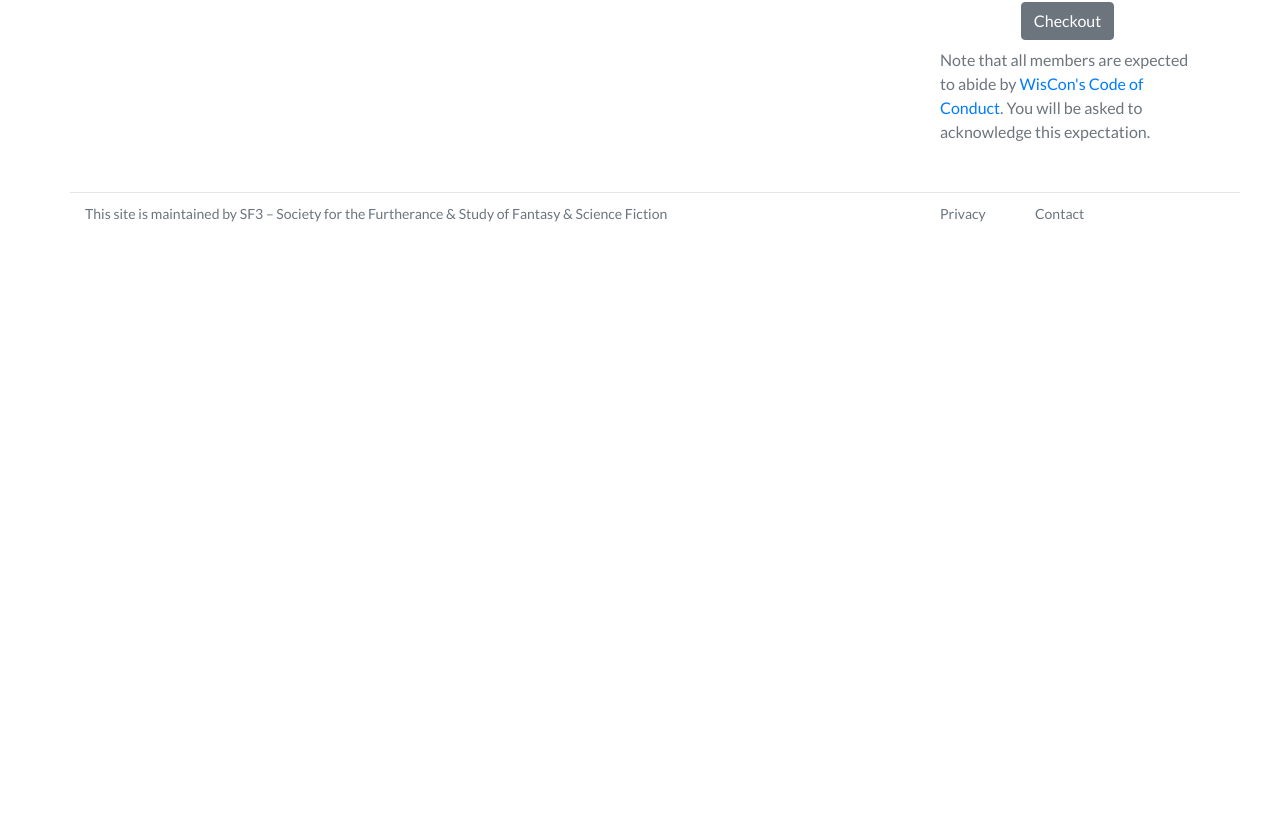
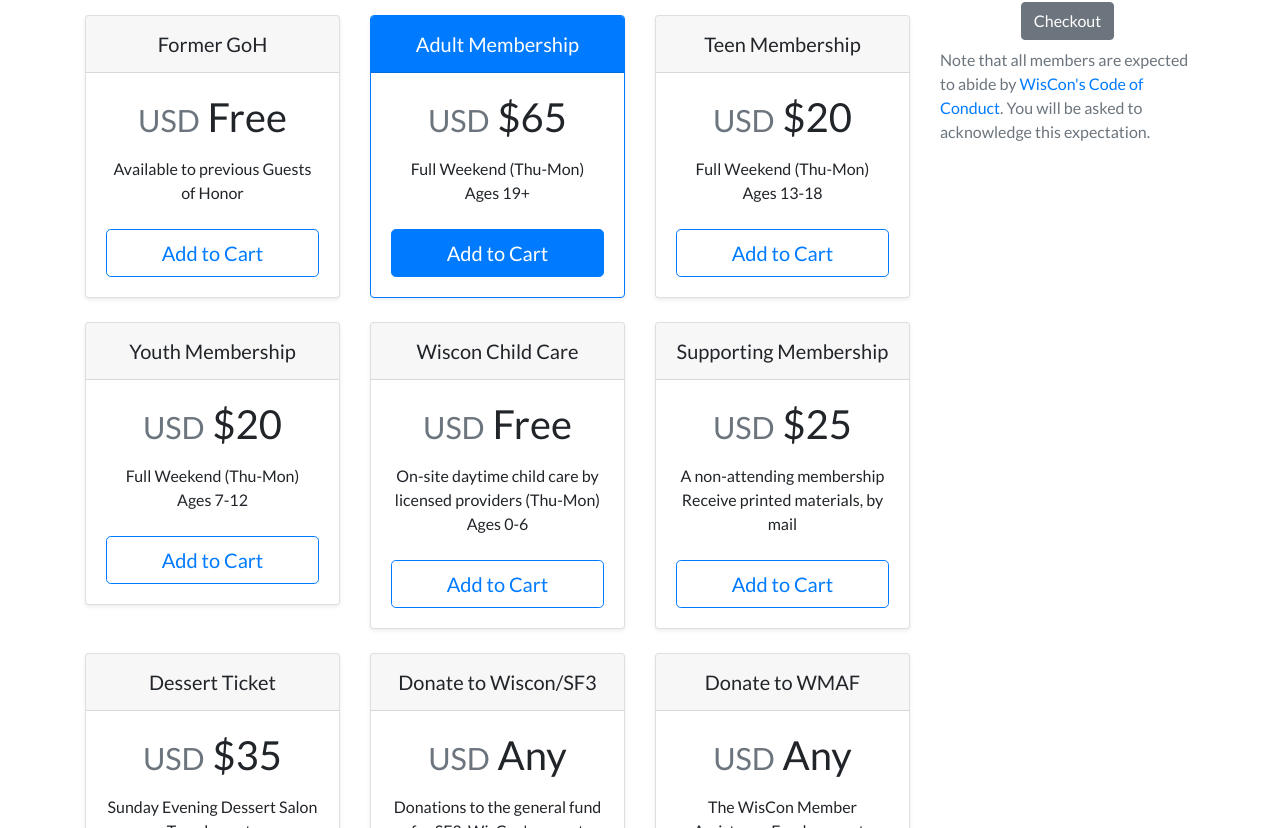
Before and after one commit to bcholmes/WisCon-Reg, a React (Create React App) app in the folder client/: page / in a window 1280 px wide. Shown: the part 532-1360 px from the top of the page. Before the commit the page ends 800 px from the top, so only its background shows below. Built offline with nearby package versions, Linux system fonts and the light colour scheme.

Commit message:
fill out offering list

```diff
--- a/client/src/component/offeringList.js
+++ b/client/src/component/offeringList.js
@@ -1,13 +1,131 @@
 import React, { Component } from 'react';
+import Button from 'react-bootstrap/Button';
 
 class OfferingList extends Component {
 
+    offerings = [
+        {
+            title: "Former GoH",
+            currency: "USD",
+            suggestedPrice: 0,
+            emphasis: false,
+            highlights: [ "Available to previous Guests of Honor" ]
+        },
+        {
+            title: "Adult Membership",
+            currency: "USD",
+            suggestedPrice: 65.00,
+            emphasis: true,
+            highlights: [ "Full Weekend (Thu-Mon)", "Ages 19+" ]
+        },
+        {
+            title: "Teen Membership",
+            currency: "USD",
+            suggestedPrice: 20.00,
+            emphasis: false,
+            highlights: [ "Full Weekend (Thu-Mon)", "Ages 13-18" ]
+        },
+        {
+            title: "Youth Membership",
+            currency: "USD",
+            suggestedPrice: 20.00,
+            emphasis: false,
+            highlights: [ "Full Weekend (Thu-Mon)", "Ages 7-12" ]
+        },
+        {
+            title: "Wiscon Child Care",
+            currency: "USD",
+            suggestedPrice: 0.00,
+            emphasis: false,
+            highlights: [ "On-site daytime child care by licensed providers (Thu-Mon)", "Ages 0-6" ]
+        },
+        {
+            title: "Supporting Membership",
+            currency: "USD",
+            suggestedPrice: 25.00,
+            emphasis: false,
+            highlights: [ "A non-attending membership", "Receive printed materials, by mail" ]
+        },
+        {
+            title: "Dessert Ticket",
+            currency: "USD",
+            suggestedPrice: 35.00,
+            emphasis: false,
+            highlights: [ "Sunday Evening Dessert Salon", "Two desserts" ]
+        },
+        {
+            title: "Donate to Wiscon/SF3",
+            currency: "USD",
+            suggestedPrice: undefined,
+            emphasis: false,
+            highlights: [ "Donations to the general fund for SF3, WisCon's parent organization." ]
+        },
+        {
+            title: "Donate to WMAF",
+            currency: "USD",
+            suggestedPrice: undefined,
+            emphasis: false,
+            highlights: [ "The WisCon Member Assistance Fund supports anyone who needs financial assistance to attend" ]
+        }
+    ]
+
+
     render() {
-        return (
+        let offeringList = this.offerings.map((o) => {
+            let highlights = o.highlights.map((h) => {
+                return (<li>{h}</li>)
+            })
+            let price = o.suggestedPrice === undefined || o.suggestedPrice === null ? 'Any' : (o.suggestedPrice ===  0 ? 'Free' : ('$' + o.suggestedPrice.toFixed(0)));
+
+            if (o.emphasis) {
+                return (
+                    <div class="col">
+                        <div class="card mb-4 rounded-3 shadow-sm border-primary">
+                        <div class="card-header py-3 bg-primary text-white">
+                            <h5 class="my-0 fw-normal">{o.title}</h5>
+                        </div>
+                        <div class="card-body">
+                            <h1 class="card-title pricing-card-title"><small class="text-muted fw-light"><small>{o.currency}</small></small> {price }</h1>
+                            <ul class="list-unstyled mt-3 mb-4">
+                            {highlights}
+                            </ul>
+                            <Button size="lg" className="w-100" onClick={()  => this.addItem(o) }>Add to Cart</Button>
+                        </div>
+                        </div>
+                    </div>
+                )
+            } else {
+                return (
+                    <div class="col">
+                        <div class="card mb-4 rounded-3 shadow-sm">
+                        <div class="card-header py-3">
+                            <h5 class="my-0 fw-normal">{o.title}</h5>
+                        </div>
+                        <div class="card-body">
+                            <h1 class="card-title pricing-card-title"><small class="text-muted fw-light"><small>{o.currency}</small></small> {price }</h1>
+                            <ul class="list-unstyled mt-3 mb-4">
+                            {highlights}
+                            </ul>
+                            <Button size="lg" className="w-100" onClick={()  => this.addItem(o) } variant="outline-primary">Add to Cart</Button>
+                        </div>
+                        </div>
+                    </div>
+                )
+            }
+        });
+
+        return [
             <div>
                 <p>Select your membership type.</p>
+            </div>,
+            <div className="row row-cols-1 row-cols-md-3 mb-3 text-center">
+                {offeringList}
             </div>
-        )
+        ]
+    }
+
+    addItem(offering) {
+        console.log('--->' + offering.title);
     }
 }
 
```
Also changed, not shown: 1 other file (tests, documents, lock files or other folders).
